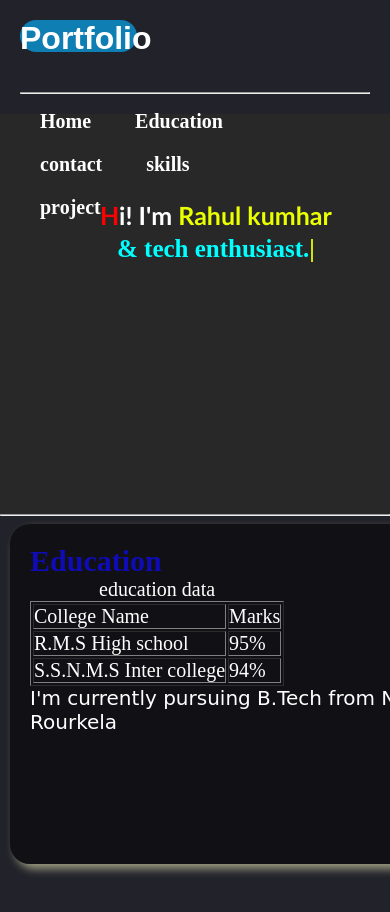
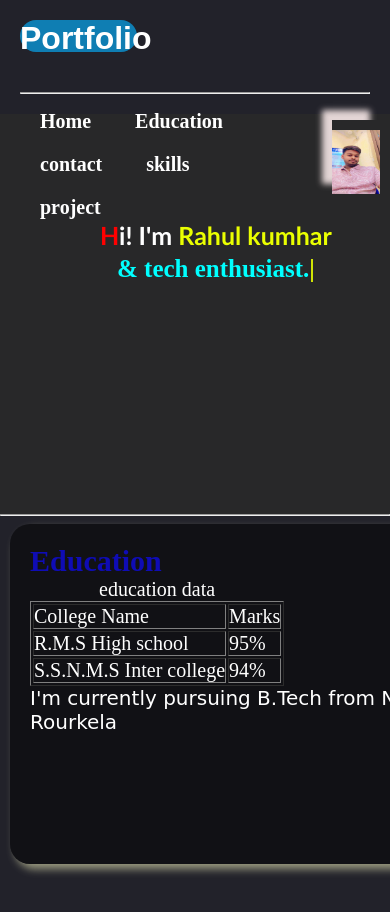
Before and after one commit to Rahulkumhar123/portfolio, a plain HTML site: page index.html in a window 390 px wide. Shown: the top 912 px of the page. Drawn offline with nearby package versions, Linux system fonts and the light colour scheme.

Commit message:
Update style.css

```diff
--- a/style.css
+++ b/style.css
@@ -217,7 +217,8 @@ background-color:#63acff;
 }
 @media(max-width:400px){
    img{
-display:none;
+height:4rem;
+width:3rem;
     }
     nav ul  {
         position: relative;
@@ -226,7 +227,10 @@ display:none;
 
     }
     h3{
+
         font-size: 25px;
+       margin-top:20px;
+
 
     }
     span{
```
